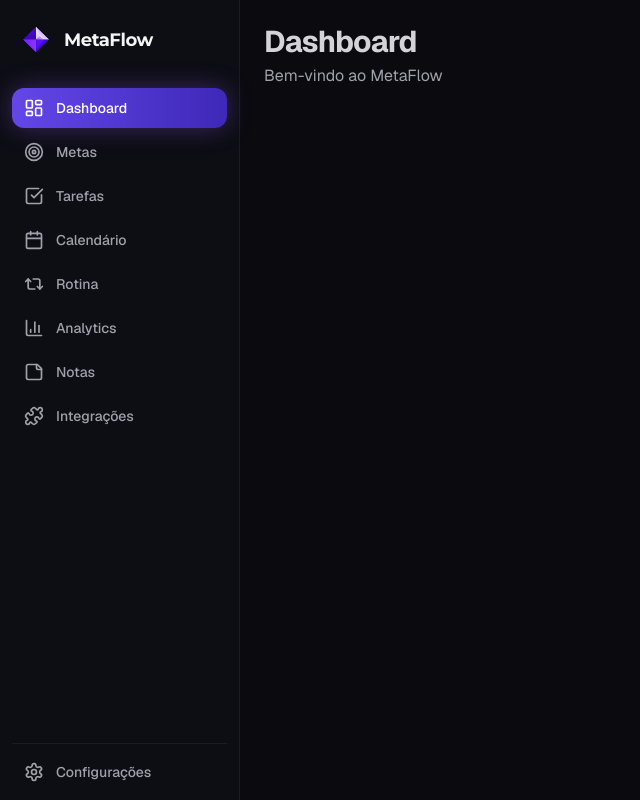
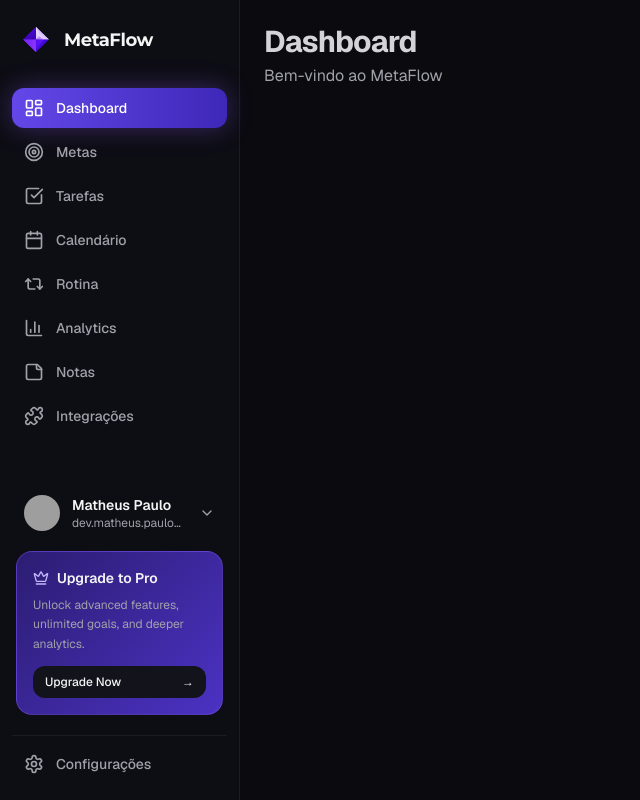
Before and after one commit to matheuspsb/metaflow, a Next.js app: page /dashboard in a window 1280 px wide. Shown: the whole page, without its empty margins (0-640 px from the left). Built offline with nearby package versions, Linux system fonts and the light colour scheme; grey boxes are pictures that could not be loaded.

Commit message:
feat: add user panel and upgrade card to sidebar bottom

```diff
--- a/src/components/layout/sidebar-settings.tsx
+++ b/src/components/layout/sidebar-settings.tsx
@@ -11,7 +11,7 @@ export function SidebarSettings({ pathname, onNavigate }: SidebarSettingsProps)
   const isActive = pathname === '/configuracoes' || pathname.startsWith('/configuracoes/')
 
   return (
-    <div className="mt-auto pt-2">
+    <div className="pt-2">
       <div className="border-border-subtle mb-2 border-t" />
       <Link
         href="/configuracoes"
--- /dev/null
+++ b/src/components/layout/sidebar-user-panel.tsx
@@ -0,0 +1,39 @@
+import Image from 'next/image'
+import { ChevronDown, Crown } from 'lucide-react'
+import retrato from '@/assets/retrato.png'
+
+export function SidebarUserPanel() {
+  return (
+    <div className="flex flex-col gap-3 px-1">
+      <button className="hover:bg-gradient-sidebar-hover flex w-full items-center gap-3 rounded-lg px-2 py-2 transition-all duration-150">
+        <Image
+          src={retrato}
+          alt="Matheus Paulo"
+          width={36}
+          height={36}
+          style={{ width: 36, height: 36 }}
+          className="shrink-0 rounded-full object-cover"
+        />
+        <div className="flex min-w-0 flex-1 flex-col items-start">
+          <span className="text-fg-primary truncate text-sm font-semibold">Matheus Paulo</span>
+          <span className="text-fg-muted w-full truncate text-xs">dev.matheus.paulo@gmail.com</span>
+        </div>
+        <ChevronDown className="text-fg-muted h-4 w-4 shrink-0" />
+      </button>
+
+      <div className="bg-gradient-upgrade border-border-brand rounded-xl border p-4">
+        <div className="mb-2 flex items-center gap-2">
+          <Crown className="text-brand-300 h-4 w-4" />
+          <span className="text-fg-primary text-sm font-semibold">Upgrade to Pro</span>
+        </div>
+        <p className="text-fg-muted mb-3 text-xs leading-relaxed">
+          Unlock advanced features, unlimited goals, and deeper analytics.
+        </p>
+        <button className="bg-bg-card hover:bg-bg-card-hover text-fg-primary flex w-full cursor-pointer items-center justify-between rounded-lg px-3 py-2 text-xs font-medium transition-all duration-150">
+          Upgrade Now
+          <span aria-hidden>→</span>
+        </button>
+      </div>
+    </div>
+  )
+}
--- a/src/components/layout/sidebar.tsx
+++ b/src/components/layout/sidebar.tsx
@@ -8,6 +8,7 @@ import { Menu } from 'lucide-react'
 import { cn } from '@/lib/utils'
 import { navItems } from './nav-items'
 import { SidebarSettings } from './sidebar-settings'
+import { SidebarUserPanel } from './sidebar-user-panel'
 
 export function SidebarLayout({ children }: { children: React.ReactNode }) {
   const [isOpen, setIsOpen] = useState(false)
@@ -66,7 +67,10 @@ export function SidebarLayout({ children }: { children: React.ReactNode }) {
             )
           })}
 
-          <SidebarSettings pathname={pathname} onNavigate={() => setIsOpen(false)} />
+          <div className="mt-auto flex flex-col gap-3 pb-2">
+            <SidebarUserPanel />
+            <SidebarSettings pathname={pathname} onNavigate={() => setIsOpen(false)} />
+          </div>
         </nav>
       </aside>
 
```
Also changed, not shown: 1 other file (tests, documents, lock files or other folders).
